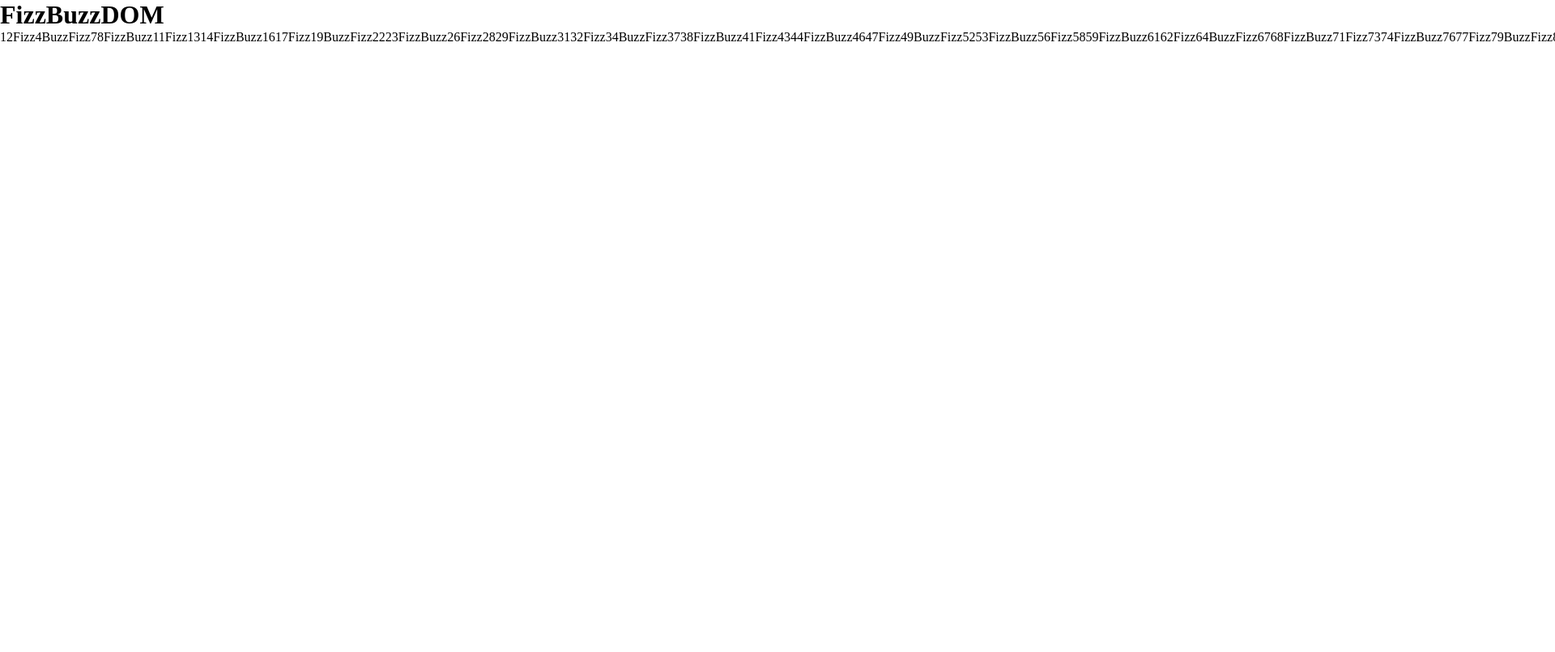
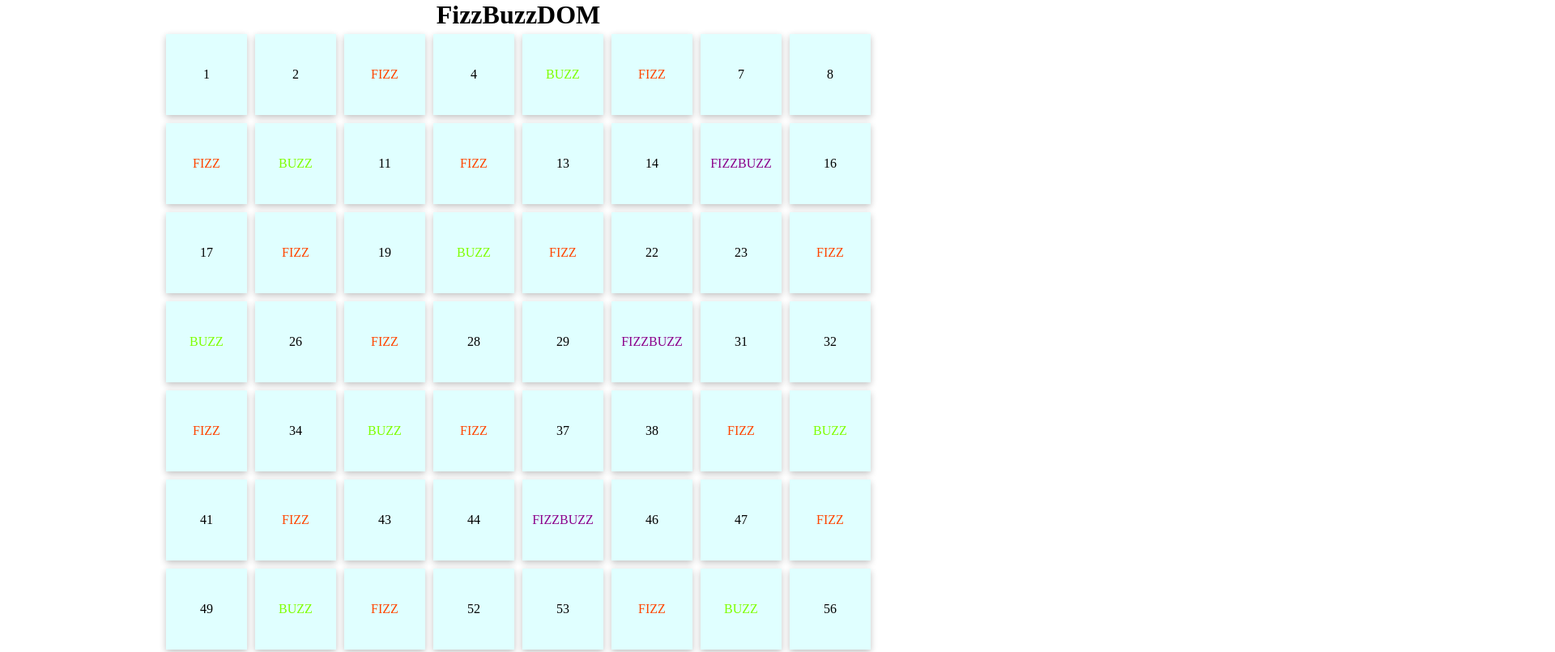
Before and after one commit to MarioBroi/js-fizzbuzz, a plain HTML site: page Bonus 1/index.html in a window 1280 px wide. Shown: the top 805 px of the page at 81% size, 1920 px wide, since content can reach past the window. Drawn offline with Linux system fonts and the light colour scheme.

Commit message:
add style to the list and boxes

```diff
--- a/Bonus 1/assets/css/style.css
+++ b/Bonus 1/assets/css/style.css
@@ -7,3 +7,44 @@
 .debug * {
     border: 1px dashed black;
 }
+
+h1 {
+    text-align: center;
+}
+
+.list {
+    width: 80%;
+    max-width: 880px;
+    margin: auto;
+    display: flex;
+    flex-wrap: wrap;
+    list-style: none;
+
+    .box {
+        width: 100px;
+        height: 100px;
+        background-color: lightcyan;
+        margin: 5px;
+        line-height: 100px;
+        text-align: center;
+        box-shadow: rgba(0, 0, 0, 0.24) 0px 3px 8px;
+    }
+
+    .fizz {
+        color: orangered;
+    }
+
+    .buzz {
+        color: chartreuse;
+    }
+
+    .fizzbuzz {
+        color: darkmagenta;
+    }
+
+    .fizz,
+    .buzz,
+    .fizzbuzz {
+        text-transform: uppercase;
+    }
+}
--- a/Bonus 1/assets/js/main.js
+++ b/Bonus 1/assets/js/main.js
@@ -1,44 +1,64 @@
 //console.log('Test');
 
-//const ulElement = document.querySelector('.list');
-let result;
-const ul = document.querySelector("ul.list");
-const li = document.createElement('li');
+const ulElement = document.querySelector('.list');
+let result = '';
 
 
 for (let n = 1; n <= 100; n++) {
     //console.log(n); //generate numbers from 1 to 100
 
     if (n % 3 == 0 && n % 5 == 0) {
-        console.log('FizzBuzz'); //'FizzBuzz'
+        //console.log('FizzBuzz'); //'FizzBuzz'
         result = 'FizzBuzz';
-        li.append(result);
-        ul.append(li)
-        //const markUpListItem = `<li>${result}</li>`
-        //ulElement.insertAdjacentHTML('beforeend', markUpListItem)
+        const markUpListItem = `<li class = "box fizzbuzz">${result}</li>`
+        ulElement.insertAdjacentHTML('beforeend', markUpListItem)
 
     } else if (n % 3 == 0) {
-        console.log('Fizz'); //'Fizz'
+        //console.log('Fizz'); //'Fizz'
         result = 'Fizz';
-        li.append(result);
-        ul.append(li)
-        //const markUpListItem = `<li>${result}</li>`
-        //ulElement.insertAdjacentHTML('beforeend', markUpListItem)
+        const markUpListItem = `<li class = "box fizz">${result}</li>`
+        ulElement.insertAdjacentHTML('beforeend', markUpListItem)
 
     } else if (n % 5 == 0) {
-        console.log('Buzz'); //'Buzz'
+        //console.log('Buzz'); //'Buzz'
         result = 'Buzz';
-        li.append(result);
-        ul.append(li)
-        //const markUpListItem = `<li>${result}</li>`
-        //ulElement.insertAdjacentHTML('beforeend', markUpListItem)
+        const markUpListItem = `<li class = "box buzz">${result}</li>`
+        ulElement.insertAdjacentHTML('beforeend', markUpListItem)
 
     } else {
-        console.log(n); //Number
-        li.append(n);
-        ul.append(li)
-        //const markUpListItem = `<li>${n}</li>`
-        //ulElement.insertAdjacentHTML('beforeend', markUpListItem)
+        //console.log(n); //Number
+        const markUpListItem = `<li class = "box">${n}</li>`
+        ulElement.insertAdjacentHTML('beforeend', markUpListItem)
     }
 
 }
+
+//--DOESN'T WORK--//
+/* const ul = document.querySelector('ul.list');
+const li = document.createElement('li');
+let result = '';
+
+
+for (let n = 1; n <= 100; n++) {
+
+    if (n % 3 == 0 && n % 5 == 0) {
+        result = 'FizzBuzz';
+        li.append(result);
+        ul.append(li);
+
+    } else if (n % 3 == 0) {
+        result = 'Fizz';
+        li.append(result);
+        ul.append(li);
+
+    } else if (n % 5 == 0) {
+        result = 'Buzz';
+        li.append(result);
+        ul.append(li);
+
+    } else {
+        li.append(n);
+        ul.append(li);
+    }
+
+} */
```
